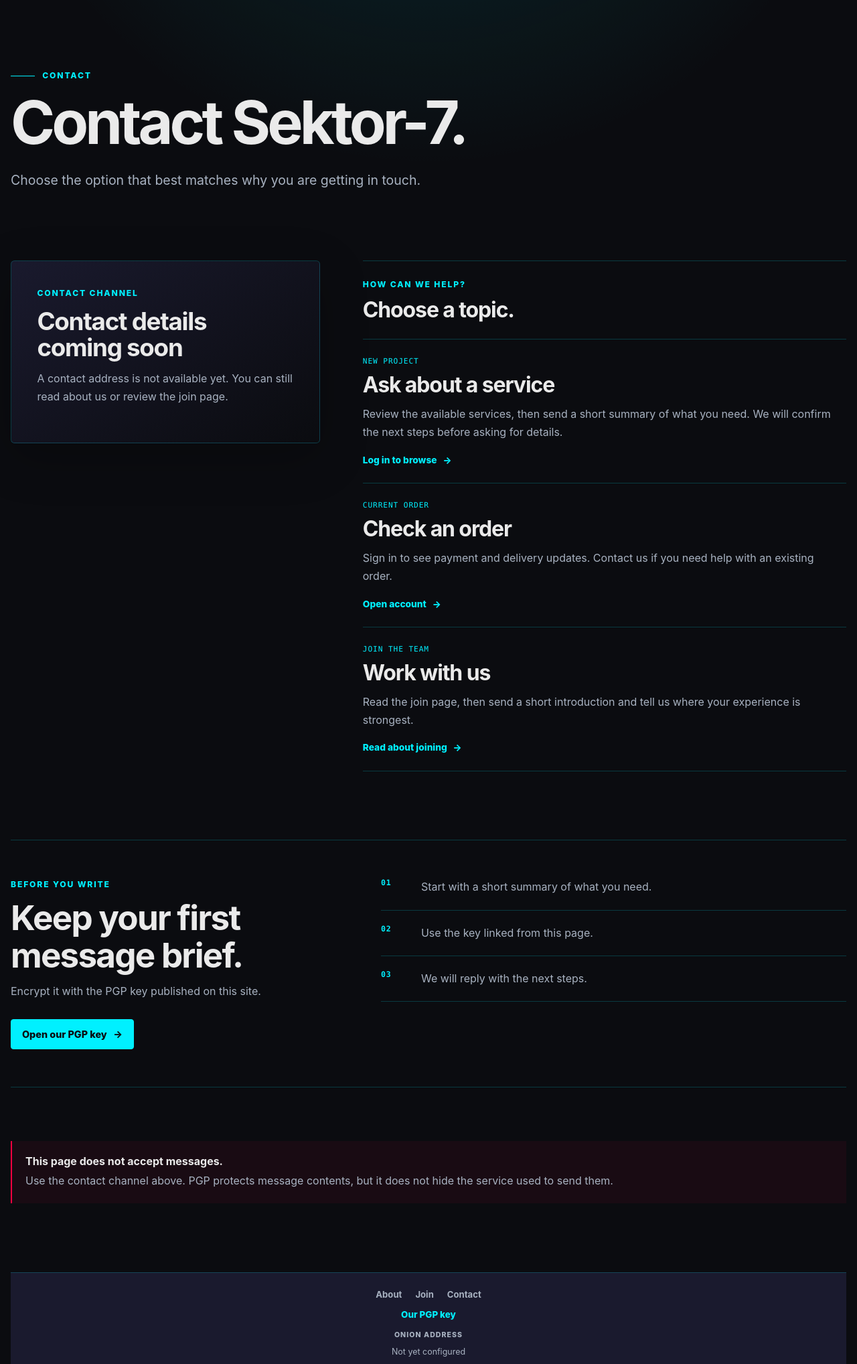
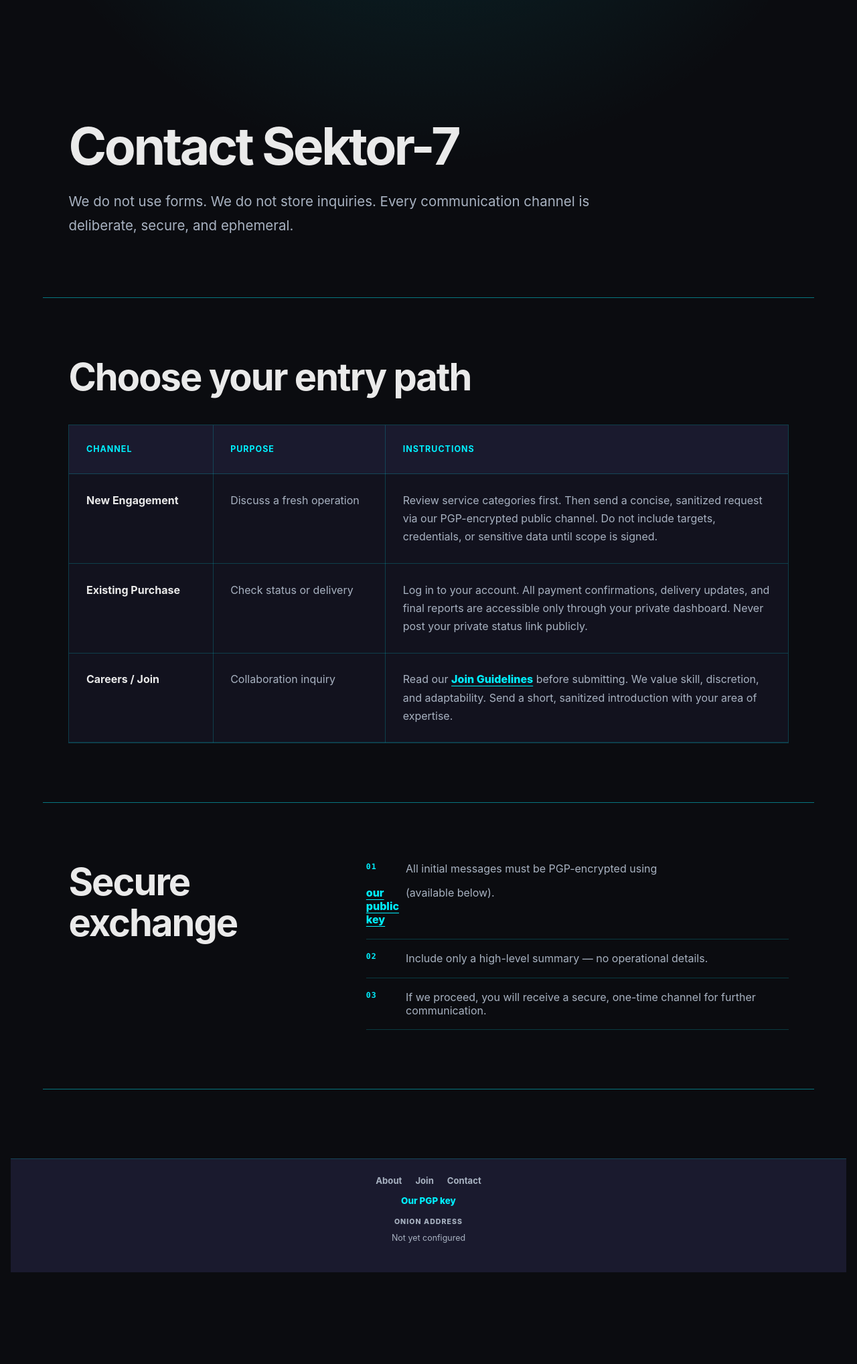
Before and after one commit to rafaelmedinez5/servicesite, a Flask app: page /contact in a window 1280 px wide. Shown: the part 71-2108 px from the top of the page at 67% size. After the commit the page ends 1971 px from the top, so only its background shows below. Run offline with Flask 3, Linux system fonts and the light colour scheme; parts of the project's set-up code (start-up, migrations or seed data) failed here and were passed over.

Commit message:
Refine About and Contact pages

```diff
--- a/app/static/css/style.css
+++ b/app/static/css/style.css
@@ -592,22 +592,6 @@ p {
   margin-bottom: 0;
 }
 
-.contact-paths a {
-  display: inline-flex;
-  align-items: center;
-  align-self: flex-start;
-  gap: 0.55rem;
-  color: var(--cyan);
-  font-size: 0.86rem;
-  font-weight: 800;
-  text-decoration: none;
-}
-
-.contact-paths a:hover,
-.contact-paths a:focus-visible {
-  color: var(--blue);
-}
-
 .page-hero {
   max-width: 60rem;
   margin-bottom: clamp(4rem, 8vw, 6.5rem);
@@ -778,8 +771,7 @@ p {
   border-left: 1px solid var(--border);
 }
 
-.principle-grid article > span,
-.contact-paths article > span {
+.principle-grid article > span {
   display: block;
   margin-bottom: 1.25rem;
   color: var(--blue);
@@ -808,120 +800,156 @@ p {
   font-size: clamp(2.2rem, 5vw, 3.8rem);
 }
 
-.contact-layout {
-  display: grid;
-  grid-template-columns: minmax(18rem, 0.78fr) minmax(0, 1.22fr);
-  gap: clamp(1.5rem, 5vw, 4rem);
-  align-items: start;
-}
-
-.contact-channel {
-  position: sticky;
-  top: 2rem;
-  padding: clamp(1.5rem, 4vw, 2.4rem);
-}
-
-.contact-address {
-  padding: 1rem;
-  border: 1px solid var(--border-bright);
-  background: var(--background);
-  color: var(--text);
+.contact-manifesto {
+  width: min(72rem, 100%);
+  margin-inline: auto;
+}
+
+.contact-manifesto-hero {
+  padding: clamp(2.5rem, 6vw, 4.75rem) clamp(0rem, 3vw, 2.5rem) clamp(3rem, 7vw, 5.5rem);
+  border-bottom: 1px solid var(--border-bright);
+}
+
+.contact-manifesto-hero h1 {
+  max-width: 18ch;
+  margin-bottom: 1.5rem;
+  font-size: clamp(2.8rem, 6vw, 5.2rem);
+  line-height: 1.04;
+  letter-spacing: -0.045em;
+}
+
+.contact-manifesto-hero > p {
+  max-width: 54rem;
+  margin: 0;
+  color: var(--muted);
+  font-size: clamp(1.05rem, 2vw, 1.28rem);
+  line-height: 1.8;
+}
+
+.contact-published-channel {
+  display: grid;
+  grid-template-columns: minmax(8rem, auto) minmax(0, 1fr);
+  gap: 1rem;
+  align-items: center;
+  margin-top: 2rem;
+  padding: 1rem 1.15rem;
+  border: 1px solid var(--border);
+  background: var(--surface);
+}
+
+.contact-published-channel strong {
+  color: var(--cyan);
+}
+
+.contact-published-channel code {
   overflow-wrap: anywhere;
 }
 
-.contact-paths {
-  display: grid;
-  border-top: 1px solid var(--border);
-}
-
-.contact-paths-heading {
-  padding: 1.6rem 0;
-  border-bottom: 1px solid var(--border);
-}
-
-.contact-paths-heading .eyebrow {
-  margin-bottom: 0.65rem;
-}
-
-.contact-paths-heading h2 {
-  margin-bottom: 0;
-}
-
-.contact-paths article {
-  padding: 1.6rem 0;
-  border-bottom: 1px solid var(--border);
-}
-
-.contact-paths article > span {
-  margin-bottom: 0.75rem;
-}
-
-.contact-paths h2 {
-  font-size: clamp(1.45rem, 3vw, 2rem);
-}
-
-.secure-exchange {
-  display: grid;
-  grid-template-columns: minmax(16rem, 0.8fr) minmax(0, 1.2fr);
+.contact-entry,
+.contact-secure {
+  padding: clamp(3rem, 7vw, 5.5rem) clamp(0rem, 3vw, 2.5rem);
+}
+
+.contact-entry h2,
+.contact-secure h2 {
+  max-width: 20ch;
+  font-size: clamp(2rem, 4.5vw, 3.5rem);
+}
+
+.contact-table-wrap {
+  margin-top: 2.5rem;
+  overflow-x: auto;
+  border: 1px solid var(--border);
+  background: rgba(26, 26, 46, 0.48);
+}
+
+.contact-table {
+  min-width: 48rem;
+  table-layout: fixed;
+}
+
+.contact-table th,
+.contact-table td {
+  padding: clamp(1rem, 2.5vw, 1.6rem);
+  border-right: 1px solid var(--border);
+  line-height: 1.7;
+}
+
+.contact-table th:last-child,
+.contact-table td:last-child {
+  border-right: 0;
+}
+
+.contact-table th:nth-child(1) {
+  width: 20%;
+}
+
+.contact-table th:nth-child(2) {
+  width: 24%;
+}
+
+.contact-table th {
+  background: var(--surface);
+  color: var(--cyan);
+  letter-spacing: 0.08em;
+}
+
+.contact-table td {
+  color: var(--muted);
+  vertical-align: top;
+}
+
+.contact-table td strong {
+  color: var(--text);
+}
+
+.contact-table a,
+.contact-secure a {
+  color: var(--cyan);
+  font-weight: 800;
+  text-underline-offset: 0.25rem;
+}
+
+.contact-secure {
+  display: grid;
+  grid-template-columns: minmax(15rem, 0.72fr) minmax(0, 1.28fr);
   gap: clamp(2rem, 7vw, 6rem);
-  align-items: start;
-  margin-top: clamp(4rem, 8vw, 7rem);
-  padding-block: clamp(2rem, 5vw, 3.5rem);
-  border-block: 1px solid var(--border);
-}
-
-.secure-exchange h2 {
-  font-size: clamp(2rem, 4vw, 3.4rem);
-}
-
-.secure-exchange .button {
-  margin-top: 0.75rem;
-}
-
-.secure-exchange-steps {
+  border-block: 1px solid var(--border-bright);
+}
+
+.contact-secure h2 {
+  margin: 0;
+}
+
+.contact-secure ul {
   display: grid;
   margin: 0;
   padding: 0;
   list-style: none;
-}
-
-.secure-exchange-steps li {
-  display: grid;
-  grid-template-columns: 2.75rem 1fr;
+  counter-reset: secure-step;
+}
+
+.contact-secure li {
+  display: grid;
+  grid-template-columns: 2.7rem 1fr;
   gap: 1rem;
-  padding: 1.25rem 0;
+  padding: 1.15rem 0;
   border-bottom: 1px solid var(--border);
-}
-
-.secure-exchange-steps li:first-child {
+  color: var(--muted);
+  counter-increment: secure-step;
+}
+
+.contact-secure li:first-child {
   padding-top: 0;
 }
 
-.secure-exchange-steps span {
-  color: var(--blue);
+.contact-secure li::before {
+  color: var(--cyan);
   font-family: "SFMono-Regular", Consolas, "Liberation Mono", monospace;
   font-size: 0.72rem;
   font-weight: 800;
   letter-spacing: 0.08em;
-}
-
-.secure-exchange-steps p {
-  margin: 0;
-}
-
-.privacy-callout {
-  margin-top: clamp(3rem, 7vw, 5rem);
-  padding: 1.25rem;
-  border-left: 2px solid var(--red);
-  background: rgba(255, 0, 64, 0.06);
-}
-
-.privacy-callout strong {
-  color: var(--text);
-}
-
-.privacy-callout p {
-  margin: 0.35rem 0 0;
+  content: "0" counter(secure-step);
 }
 
 .catalog-section + .catalog-section {
--- a/app/templates/contact.html
+++ b/app/templates/contact.html
@@ -3,67 +3,57 @@
 {% block title %}Contact | Sektor-7{% endblock %}
 
 {% block content %}
-  <header class="page-hero info-hero">
-    <p class="eyebrow"><span class="eyebrow-line" aria-hidden="true"></span>Contact</p>
-    <h1>Contact Sektor-7.</h1>
-    <p class="lede">Choose the option that best matches why you are getting in touch.</p>
-  </header>
+  <article class="contact-manifesto">
+    <header class="contact-manifesto-hero">
+      <h1>Contact Sektor-7</h1>
+      <p>We do not use forms. We do not store inquiries. Every communication channel is deliberate, secure, and ephemeral.</p>
+      {% if contact_method and contact_address %}
+        <aside class="contact-published-channel" aria-label="Contact channel">
+          <strong>{{ contact_method }}</strong>
+          <code>{{ contact_address }}</code>
+        </aside>
+      {% endif %}
+    </header>
 
-  <section class="contact-layout" aria-labelledby="contact-channel-title">
-    <div class="contact-channel card">
-      <p class="eyebrow">Contact channel</p>
-      {% if contact_method and contact_address %}
-        <h2 id="contact-channel-title">{{ contact_method }}</h2>
-        <p class="contact-address monospace">{{ contact_address }}</p>
-        <p>Use the address shown here and encrypt your first message with our PGP key. Keep it brief so we can direct it properly.</p>
-      {% else %}
-        <h2 id="contact-channel-title">Contact details coming soon</h2>
-        <p>A contact address is not available yet. You can still read about us or review the join page.</p>
-      {% endif %}
-    </div>
+    <section class="contact-entry" aria-labelledby="contact-entry-title">
+      <h2 id="contact-entry-title">Choose your entry path</h2>
+      <div class="contact-table-wrap">
+        <table class="contact-table">
+          <thead>
+            <tr>
+              <th scope="col">Channel</th>
+              <th scope="col">Purpose</th>
+              <th scope="col">Instructions</th>
+            </tr>
+          </thead>
+          <tbody>
+            <tr>
+              <td data-label="Channel"><strong>New Engagement</strong></td>
+              <td data-label="Purpose">Discuss a fresh operation</td>
+              <td data-label="Instructions">Review service categories first. Then send a concise, sanitized request via our PGP-encrypted public channel. Do not include targets, credentials, or sensitive data until scope is signed.</td>
+            </tr>
+            <tr>
+              <td data-label="Channel"><strong>Existing Purchase</strong></td>
+              <td data-label="Purpose">Check status or delivery</td>
+              <td data-label="Instructions">Log in to your account. All payment confirmations, delivery updates, and final reports are accessible only through your private dashboard. Never post your private status link publicly.</td>
+            </tr>
+            <tr>
+              <td data-label="Channel"><strong>Careers / Join</strong></td>
+              <td data-label="Purpose">Collaboration inquiry</td>
+              <td data-label="Instructions">Read our <a href="{{ url_for('public.join') }}">Join Guidelines</a> before submitting. We value skill, discretion, and adaptability. Send a short, sanitized introduction with your area of expertise.</td>
+            </tr>
+          </tbody>
+        </table>
+      </div>
+    </section>
 
-    <section class="contact-paths" aria-labelledby="entry-path-title">
-      <header class="contact-paths-heading">
-        <p class="eyebrow">How can we help?</p>
-        <h2 id="entry-path-title">Choose a topic.</h2>
-      </header>
-      <article>
-        <span>New project</span>
-        <h2>Ask about a service</h2>
-        <p>Review the available services, then send a short summary of what you need. We will confirm the next steps before asking for details.</p>
-        <a href="{{ (url_for('public.index') + '#services') if g.site_authenticated else url_for('customer.login', next=url_for('public.index')) }}">{{ "Browse categories" if g.site_authenticated else "Log in to browse" }} <span aria-hidden="true">&#8594;</span></a>
-      </article>
-      <article>
-        <span>Current order</span>
-        <h2>Check an order</h2>
-        <p>Sign in to see payment and delivery updates. Contact us if you need help with an existing order.</p>
-        <a href="{{ url_for('customer.account') if g.customer else url_for('customer.login', next=url_for('customer.account')) }}">Open account <span aria-hidden="true">&#8594;</span></a>
-      </article>
-      <article>
-        <span>Join the team</span>
-        <h2>Work with us</h2>
-        <p>Read the join page, then send a short introduction and tell us where your experience is strongest.</p>
-        <a href="{{ url_for('public.join') }}">Read about joining <span aria-hidden="true">&#8594;</span></a>
-      </article>
+    <section class="contact-secure" aria-labelledby="contact-secure-title">
+      <h2 id="contact-secure-title">Secure exchange</h2>
+      <ul>
+        <li>All initial messages must be PGP-encrypted using <a href="{{ url_for('public.pgp_key') }}">our public key</a> (available below).</li>
+        <li>Include only a high-level summary — no operational details.</li>
+        <li>If we proceed, you will receive a secure, one-time channel for further communication.</li>
+      </ul>
     </section>
-  </section>
-
-  <section class="secure-exchange" aria-labelledby="secure-exchange-title">
-    <div>
-      <p class="eyebrow">Before you write</p>
-      <h2 id="secure-exchange-title">Keep your first message brief.</h2>
-      <p>Encrypt it with the PGP key published on this site.</p>
-      <a class="button" href="{{ url_for('public.pgp_key') }}">Open our PGP key <span aria-hidden="true">&#8594;</span></a>
-    </div>
-    <ol class="secure-exchange-steps">
-      <li><span>01</span><p>Start with a short summary of what you need.</p></li>
-      <li><span>02</span><p>Use the key linked from this page.</p></li>
-      <li><span>03</span><p>We will reply with the next steps.</p></li>
-    </ol>
-  </section>
-
-  <aside class="privacy-callout">
-    <strong>This page does not accept messages.</strong>
-    <p>Use the contact channel above. PGP protects message contents, but it does not hide the service used to send them.</p>
-  </aside>
+  </article>
 {% endblock %}
```
Also changed, not shown: other parts of app/static/css/style.css (+87 -23 lines), app/templates/about.html (+7 -4 lines), tests/test_web_checkout.py (+22 -10 lines).
